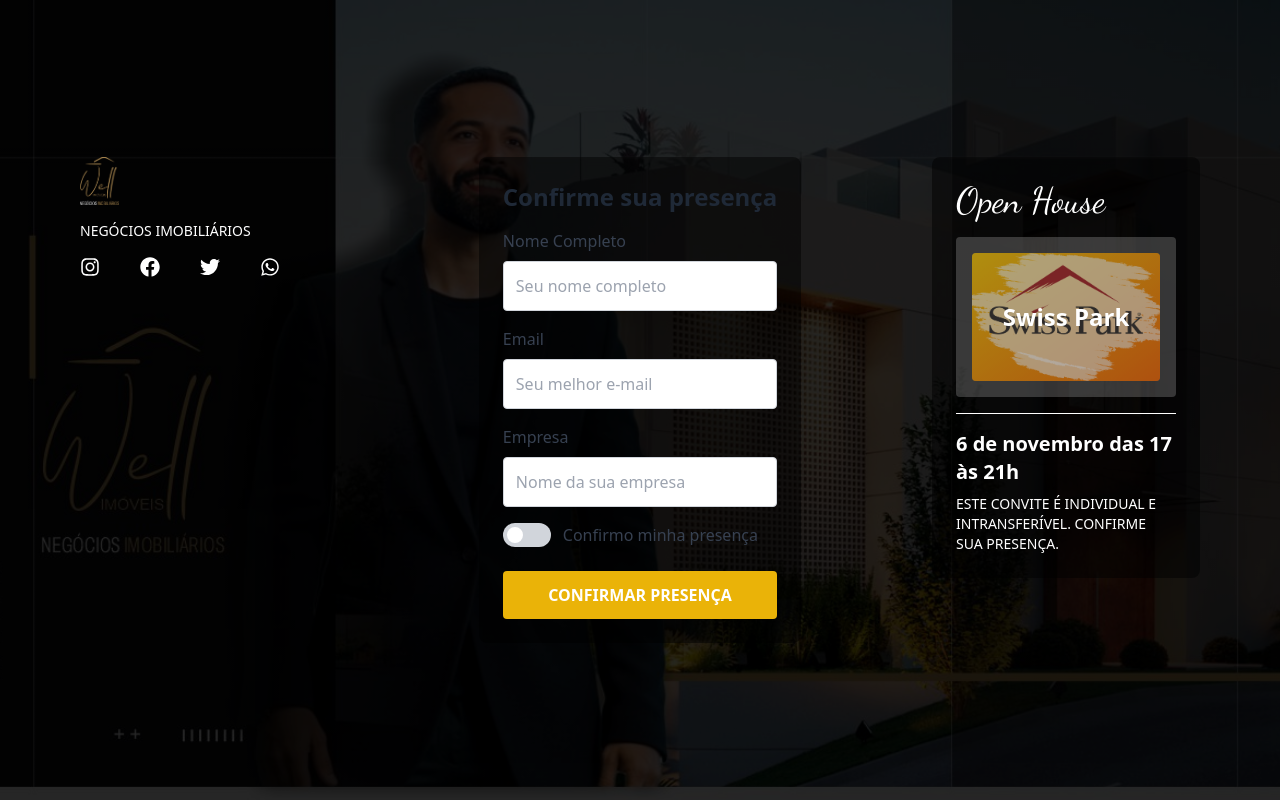
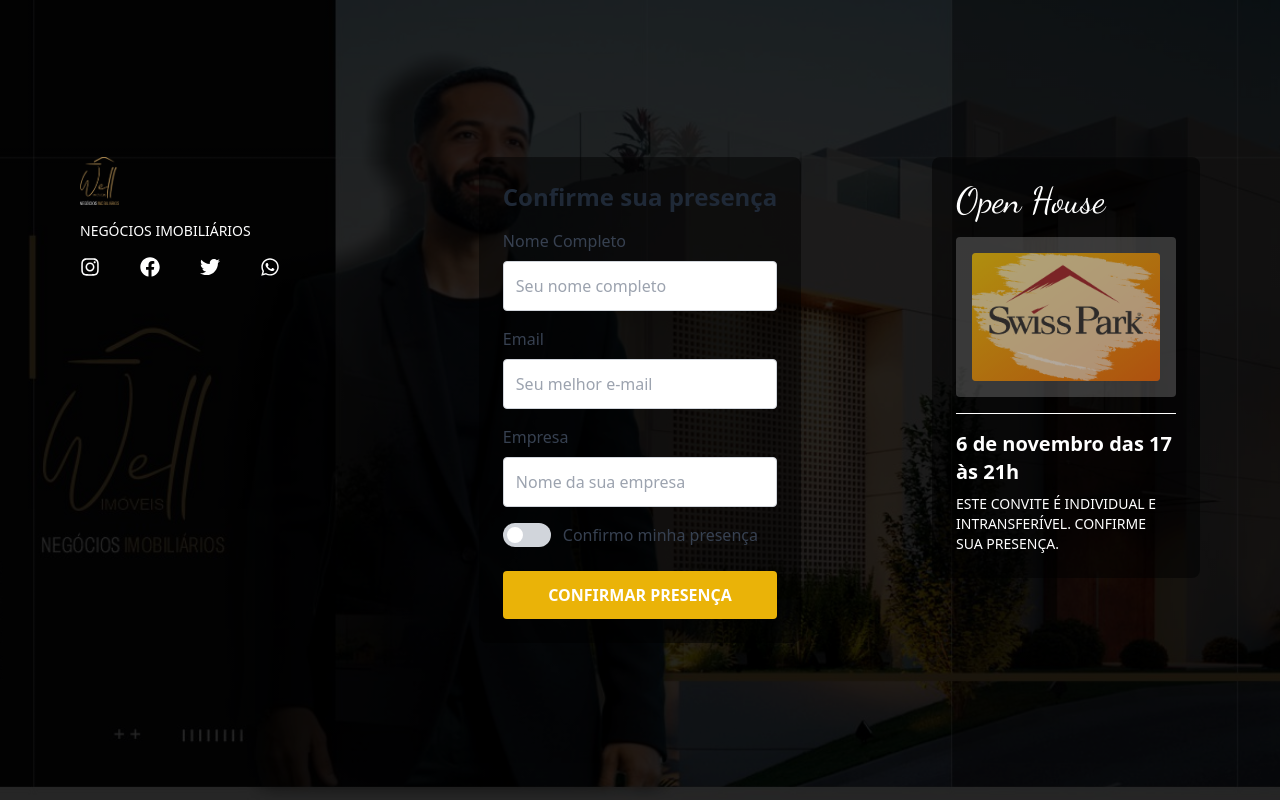
Before and after one commit to usbmkt/wcc, a React (Create React App) app: page / in a window 1280 px wide. Built offline with nearby package versions, Linux system fonts and the light colour scheme.

Commit message:
Update index.js

```diff
--- a/src/pages/index.js
+++ b/src/pages/index.js
@@ -116,7 +116,7 @@ const HomePage = () => {
                   className="w-full h-full object-cover rounded"
                 />
                 <div className="absolute inset-0 bg-black bg-opacity-30 flex items-center justify-center">
-                  <h2 className="text-2xl font-bold text-white">Swiss Park</h2>
+                  <h2 className="text-2xl font-bold text-white"> </h2>
                 </div>
               </div>
             </div>
```
